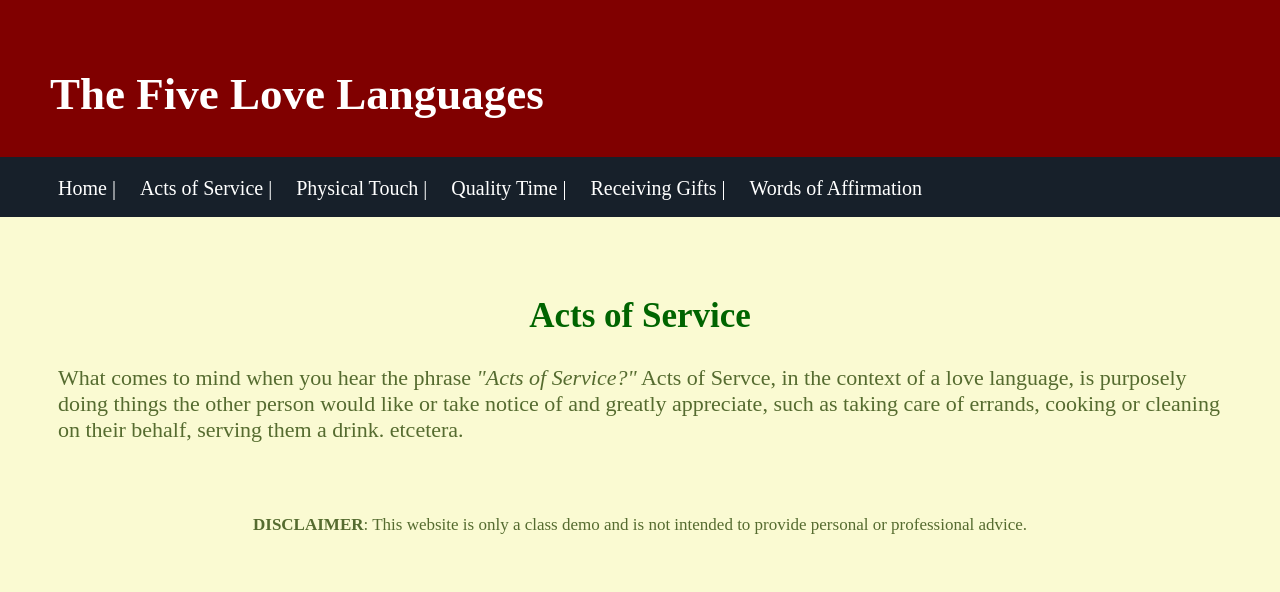
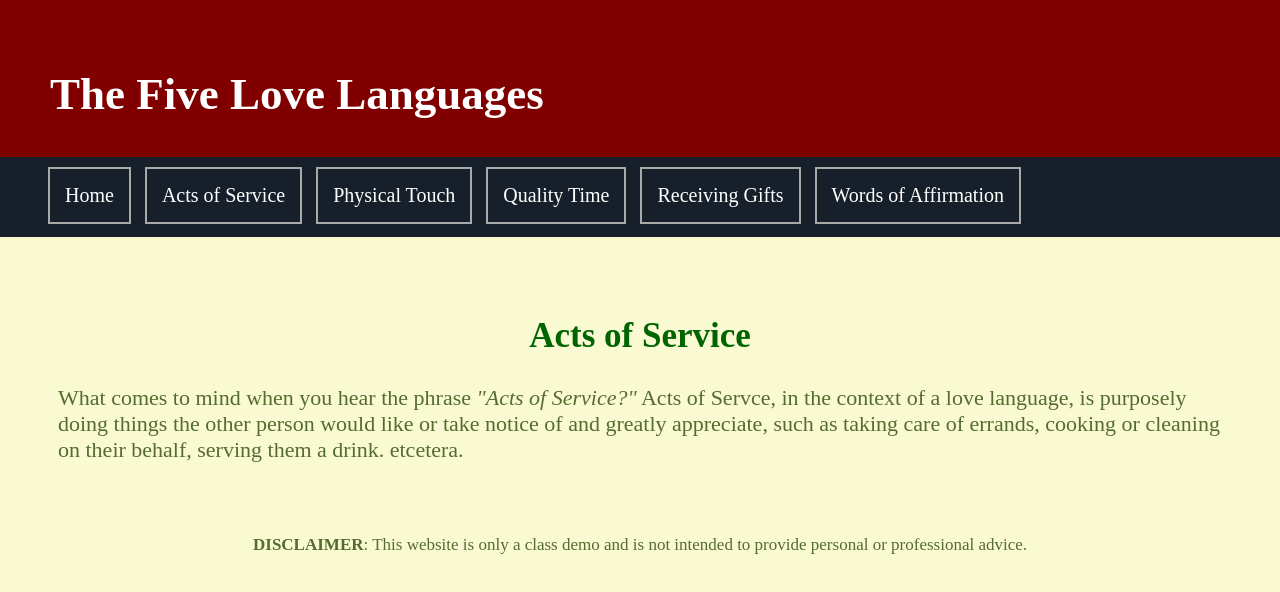
Before and after one commit to bviengineer/cca-Intro2WebGitHW, a plain HTML site: page actsofsvr.html in a window 1280 px wide. Drawn offline with Linux system fonts and the light colour scheme.

Commit message:
updated style sheets by adding border around nav items

```diff
--- a/actsofsvr.html
+++ b/actsofsvr.html
@@ -11,11 +11,11 @@
         <div id="navdecor">
            <nav>
                 <ul>
-                    <li class="smallnav"><a href="index.html">Home | </a></li>
-                    <li class="smallnav"><a href="#">Acts of Service | </a></li>
-                    <li class="smallnav"><a href="physicaltouch.html">Physical Touch | </a></li>
-                    <li class="smallnav"><a href="qualitytime.html">Quality Time | </a></li>
-                    <li class="smallnav"><a href="gifts.html">Receiving Gifts | </a></li>
+                    <li class="smallnav"><a href="index.html">Home</a></li>
+                    <li class="smallnav"><a href="#">Acts of Service</a></li>
+                    <li class="smallnav"><a href="physicaltouch.html">Physical Touch</a></li>
+                    <li class="smallnav"><a href="qualitytime.html">Quality Time</a></li>
+                    <li class="smallnav"><a href="gifts.html">Receiving Gifts</a></li>
                     <li class="smallnav"><a href="affirmation.html">Words of Affirmation</a></li>
                 </ul>
             </nav>
--- a/style.css
+++ b/style.css
@@ -50,6 +50,7 @@ ul li {
     background-color: yellow;
     border-radius: 20px;
     font-weight: bold;
+    border: 3px solid darkgray;
 }
 
 h1 {
--- a/style2.css
+++ b/style2.css
@@ -50,14 +50,16 @@ NAV on other pages
 #navdecor {
     background-color: #17202A;
     margin-top: -17px;
-    height: 60px;
+    height: 80px;
     margin-right: -10px;
     margin-left: -10px;
 }
 
 .smallnav {
     font-size: 20px;
-    padding: 10px;
+    padding: 15px;
+    border: 2px solid darkgray;
+    margin-right: 10px;
 }
 
 ul{
```
